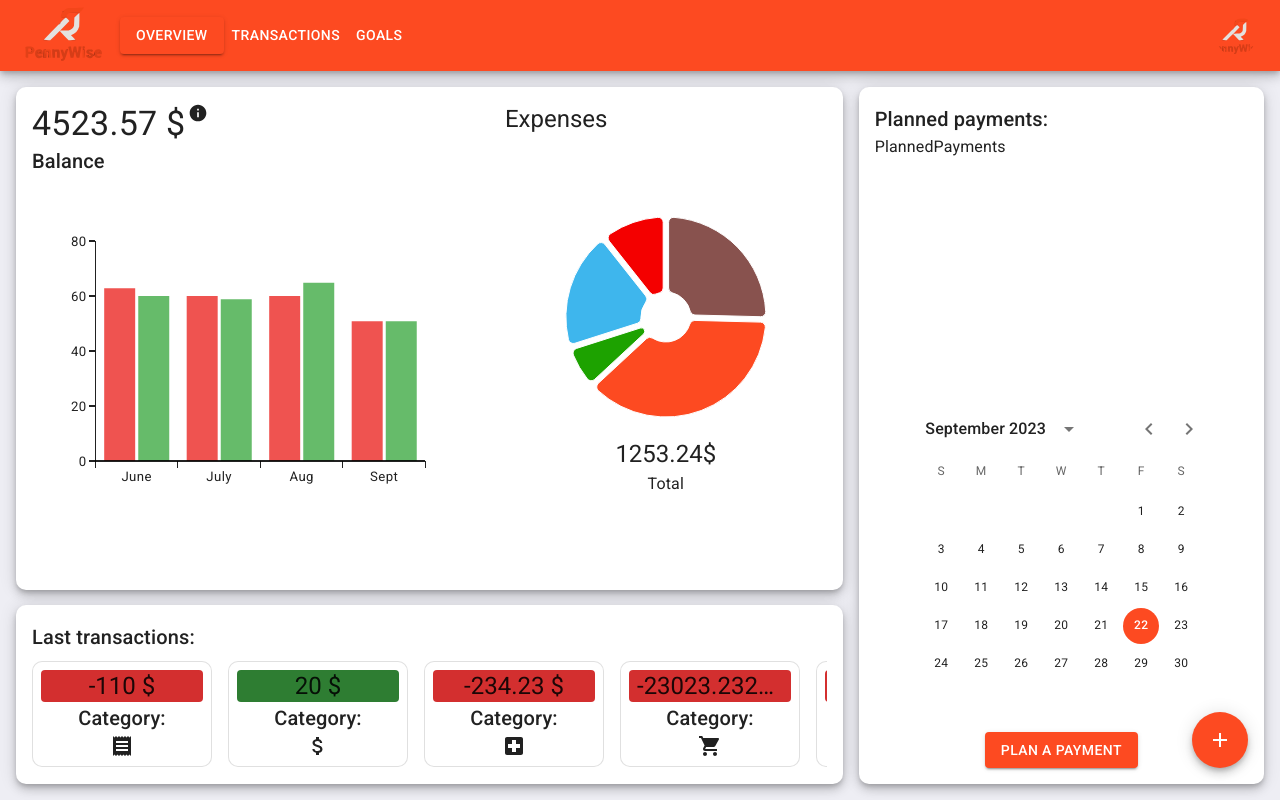
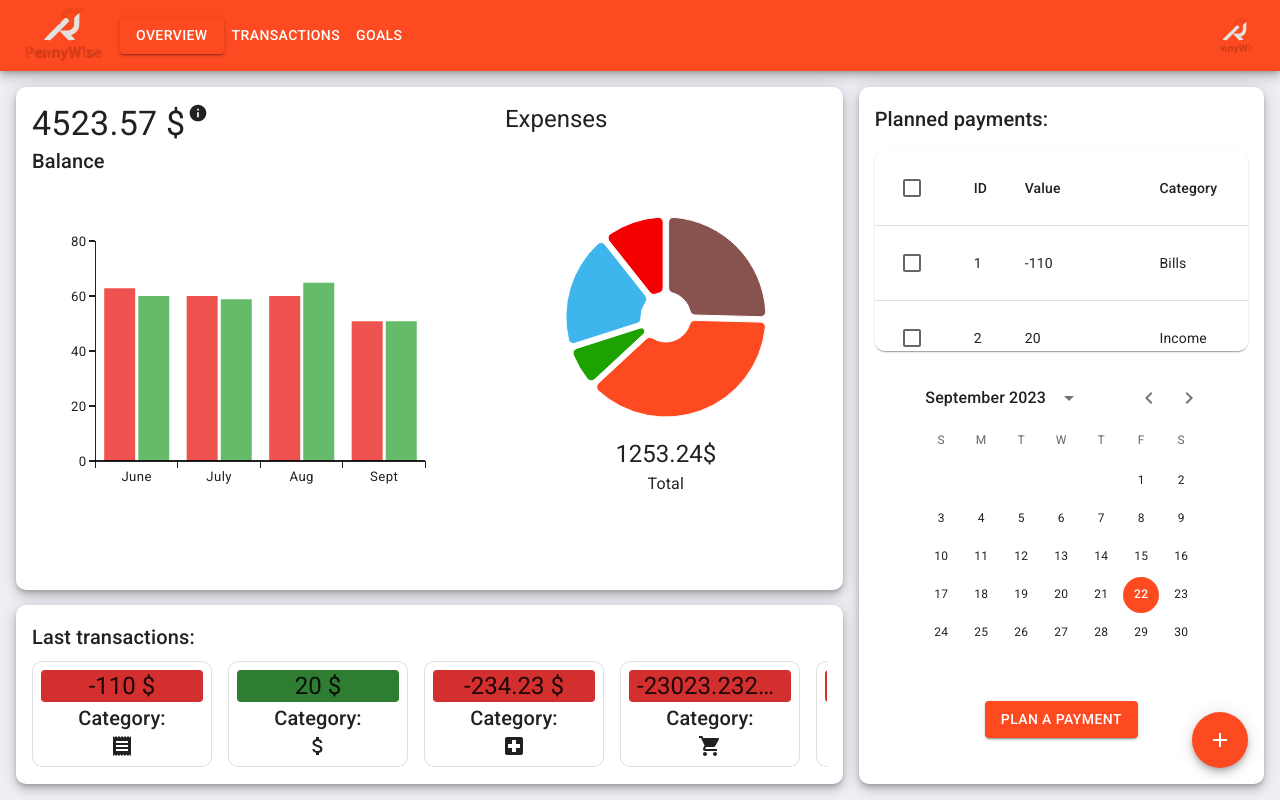
Before and after one commit to kacperborowieckb/PennyWise, a React (Vite) app in the folder client/: page / in a window 1280 px wide. Built offline with nearby package versions, Linux system fonts and the light colour scheme.

Commit message:
table design with selection

```diff
--- a/client/src/components/calendar/Calendar.tsx
+++ b/client/src/components/calendar/Calendar.tsx
@@ -10,7 +10,11 @@ const Calendar = () => {
   return (
     <Stack>
       <LocalizationProvider dateAdapter={AdapterDayjs}>
-        <DateCalendar value={selectedDate} onChange={(newDate) => setSelectedDate(newDate)} />
+        <DateCalendar
+          value={selectedDate}
+          onChange={(newDate) => setSelectedDate(newDate)}
+          sx={{ maxWidth: '100%' }}
+        />
       </LocalizationProvider>
 
       <Button variant="contained" sx={{ margin: '0 auto' }}>
--- /dev/null
+++ b/client/src/components/make-planned-payments/MakePlannedPayments.tsx
@@ -0,0 +1,7 @@
+import { Button } from '@mui/material';
+
+const MakePlannedPayments = () => {
+  return <Button variant="contained">Make selected payments</Button>;
+};
+
+export default MakePlannedPayments;
--- a/client/src/components/overview-side-bar/OverviewSideBar.tsx
+++ b/client/src/components/overview-side-bar/OverviewSideBar.tsx
@@ -1,14 +1,11 @@
-import { Paper, Stack, Typography } from '@mui/material';
+import { Paper, Stack } from '@mui/material';
 import PlannedPayments from '../planned-payments/PlannedPayments';
 import Calendar from '../calendar/Calendar';
 
 const OverviewSideBar = () => {
   return (
     <Paper elevation={6} sx={{ height: '100%', p: 2 }}>
-      <Stack height={'100%'}>
-        <Typography component={'h3'} variant="h6">
-          Planned payments:
-        </Typography>
+      <Stack height={'100%'} spacing={2}>
         <PlannedPayments />
         <Calendar />
       </Stack>
--- a/client/src/components/planned-payments/PlannedPayments.tsx
+++ b/client/src/components/planned-payments/PlannedPayments.tsx
@@ -1,7 +1,91 @@
-import { Box } from '@mui/material';
+import {
+  Checkbox,
+  Paper,
+  Stack,
+  Table,
+  TableBody,
+  TableCell,
+  TableContainer,
+  TableHead,
+  TableRow,
+  Typography,
+} from '@mui/material';
+import { mockTransactions } from '../../helpers/mockTransactions';
+import { useState } from 'react';
+import MakePlannedPayments from '../make-planned-payments/MakePlannedPayments';
+
+const columns: string[] = ['ID', 'Value', 'Category'];
+
+const rows: { [key: string]: any; id: number }[] = [
+  ...mockTransactions.map((transaction, i) => ({ id: i + 1, ...transaction })),
+];
 
 const PlannedPayments = () => {
-  return <Box height={'100%'}>PlannedPayments</Box>;
+  const [selected, setSelected] = useState<number[]>([]);
+  const [selectAll, setSelectAll] = useState(false);
+
+  const handleSelectRow = (id: number): void => {
+    const selectedRows = [...selected];
+    if (selectedRows.indexOf(id) !== -1) {
+      selectedRows.splice(selectedRows.indexOf(id), 1);
+      setSelected(selectedRows);
+    } else {
+      setSelected([...selectedRows, id]);
+    }
+  };
+
+  const handleSelectAll = () => {
+    if (selected.length === rows.length) {
+      setSelected([]);
+      setSelectAll(false);
+    } else {
+      setSelected([...rows.map((row) => row.id)]);
+      setSelectAll(true);
+    }
+  };
+
+  const checkIfSelected = (id: number): boolean => selected.indexOf(id) !== -1;
+
+  return (
+    <>
+      <Stack spacing={2} direction={'row'} height={32}>
+        <Typography component={'h3'} variant="h6" flexGrow={1}>
+          Planned payments:
+        </Typography>
+        {selected.length > 0 && <MakePlannedPayments />}
+      </Stack>
+      <TableContainer component={Paper} sx={{ height: 200 }}>
+        <Table>
+          <TableHead>
+            <TableRow>
+              <TableCell>
+                <Checkbox checked={selectAll} onChange={handleSelectAll} />
+              </TableCell>
+              {columns.map((column, i) => (
+                <TableCell key={i}>{column}</TableCell>
+              ))}
+            </TableRow>
+          </TableHead>
+          <TableBody>
+            {rows.map((row) => {
+              const isSelcted = checkIfSelected(row.id);
+              const handleClick = () => handleSelectRow(row.id);
+              return (
+                <TableRow key={row.id} hover onClick={handleClick} selected={isSelcted}>
+                  <TableCell>
+                    <Checkbox checked={isSelcted} onChange={handleClick} />
+                  </TableCell>
+                  {Object.keys(row).map((name, i) => (
+                    <TableCell key={i}>{row[name]}</TableCell>
+                  ))}
+                </TableRow>
+              );
+            })}
+          </TableBody>
+        </Table>
+      </TableContainer>
+    </>
+  );
 };
 
 export default PlannedPayments;
--- a/client/src/theme/theme.ts
+++ b/client/src/theme/theme.ts
@@ -31,6 +31,15 @@ export const theme = extendTheme({
       },
     },
   },
+  breakpoints: {
+    values: {
+      xs: 0,
+      sm: 750,
+      md: 900,
+      lg: 1200,
+      xl: 1536,
+    },
+  },
   components: {
     MuiCssBaseline: {
       styleOverrides: `
```
